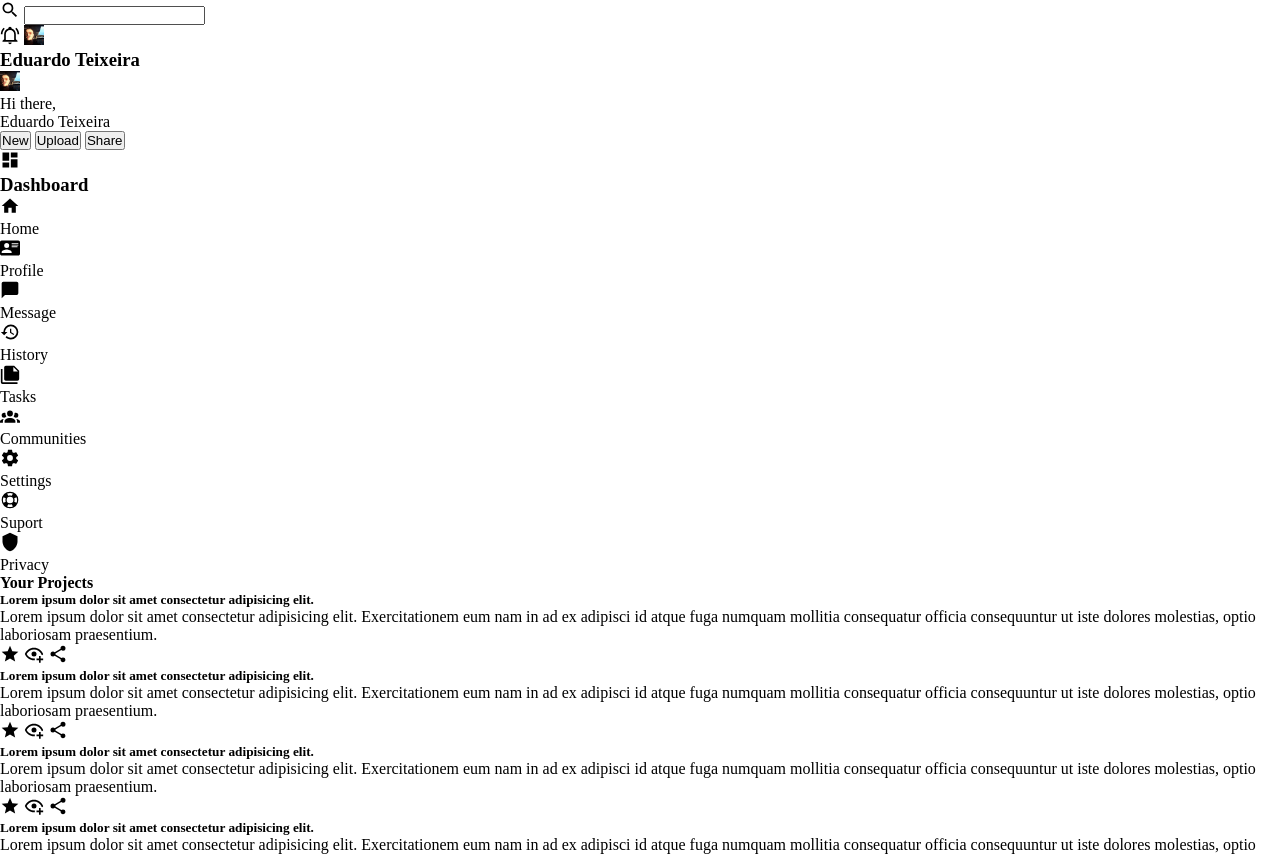
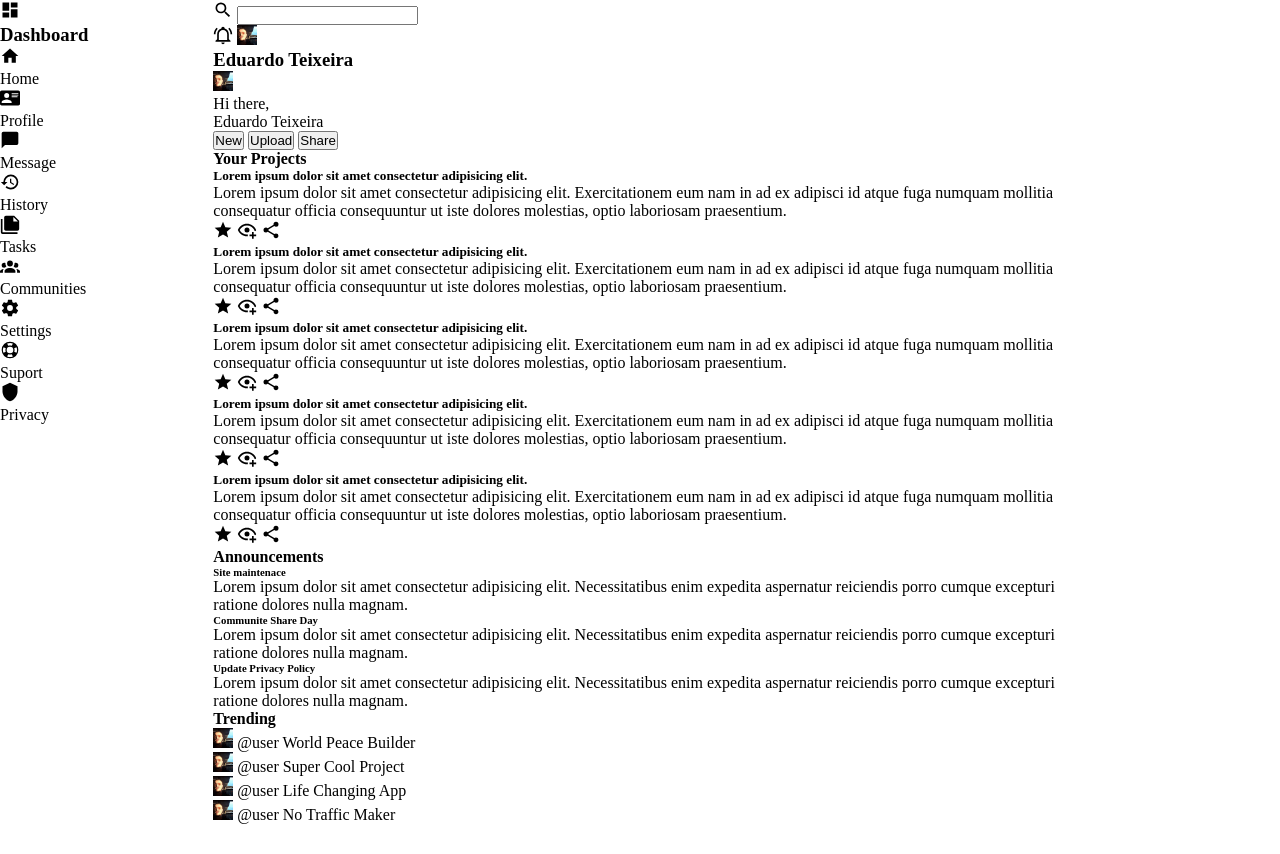
Before and after one commit to dudzvs/DashboardLayout, a plain HTML site: page index.html in a window 1280 px wide. Shown: the top 854 px of the page. After the commit the page ends 824 px from the top, so only its background shows below. Drawn offline with Linux system fonts and the light colour scheme.

Commit message:
Basic Grid Layout finish

```diff
--- a/src/style.css
+++ b/src/style.css
@@ -4,6 +4,36 @@
   box-sizing: border-box;
 }
 
+:root {
+  font-size: 62.5%;
+}
+
+body {
+  min-height: 100vh;
+  font-size: 1.6rem;
+  display: grid;
+  grid-template: auto 4fr/ 1fr 4fr 1fr;
+
+  grid-template-areas:
+    'nav header header'
+    'nav main side'
+    'nav main side';
+}
+header {
+  grid-area: header;
+}
+nav {
+  grid-area: nav;
+}
+
+.project {
+  grid-area: main;
+}
+
+aside {
+  grid-area: side;
+}
+
 img {
   width: 20px;
   height: 20px;
```
